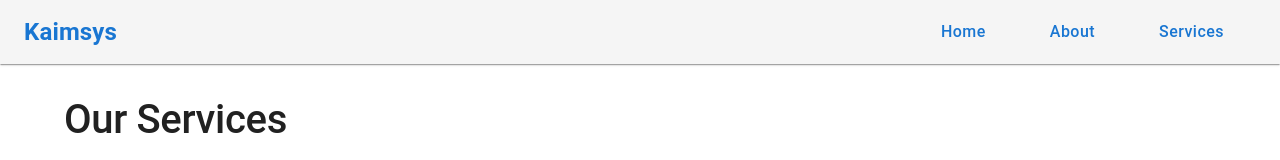
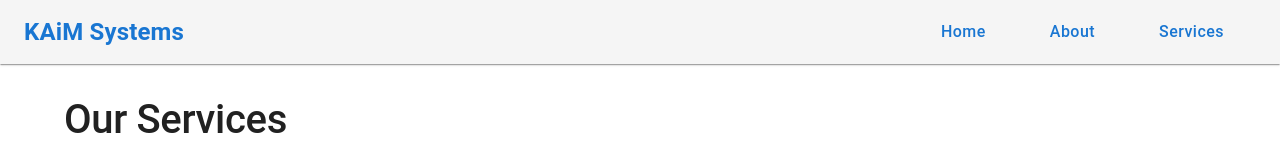
Before and after one commit to rsellers001/kaimsys, a React (Create React App) app: page /services in a window 1280 px wide. Shown: the top 160 px of the page. Built offline with nearby package versions, Linux system fonts and the light colour scheme.

Commit message:
Update branding from Kaimsys to KAiM Systems

```diff
--- a/public/index.html
+++ b/public/index.html
@@ -4,8 +4,8 @@
     <meta charset="utf-8" />
     <meta name="viewport" content="width=device-width, initial-scale=1" />
     <meta name="theme-color" content="#000000" />
-    <meta name="description" content="Kaimsys - Transform Your Business with AI" />
-    <title>Kaimsys</title>
+    <meta name="description" content="KAiM Systems - Transform Your Business with AI" />
+    <title>KAiM Systems</title>
   </head>
   <body>
     <noscript>You need to enable JavaScript to run this app.</noscript>
--- a/src/components/Navbar.js
+++ b/src/components/Navbar.js
@@ -60,7 +60,7 @@ function Navbar() {
               flexGrow: 1,
             }}
           >
-            Kaimsys
+            KAiM Systems
           </Box>
           {isMobile ? (
             <IconButton
```
Also changed, not shown: public/manifest.json.
